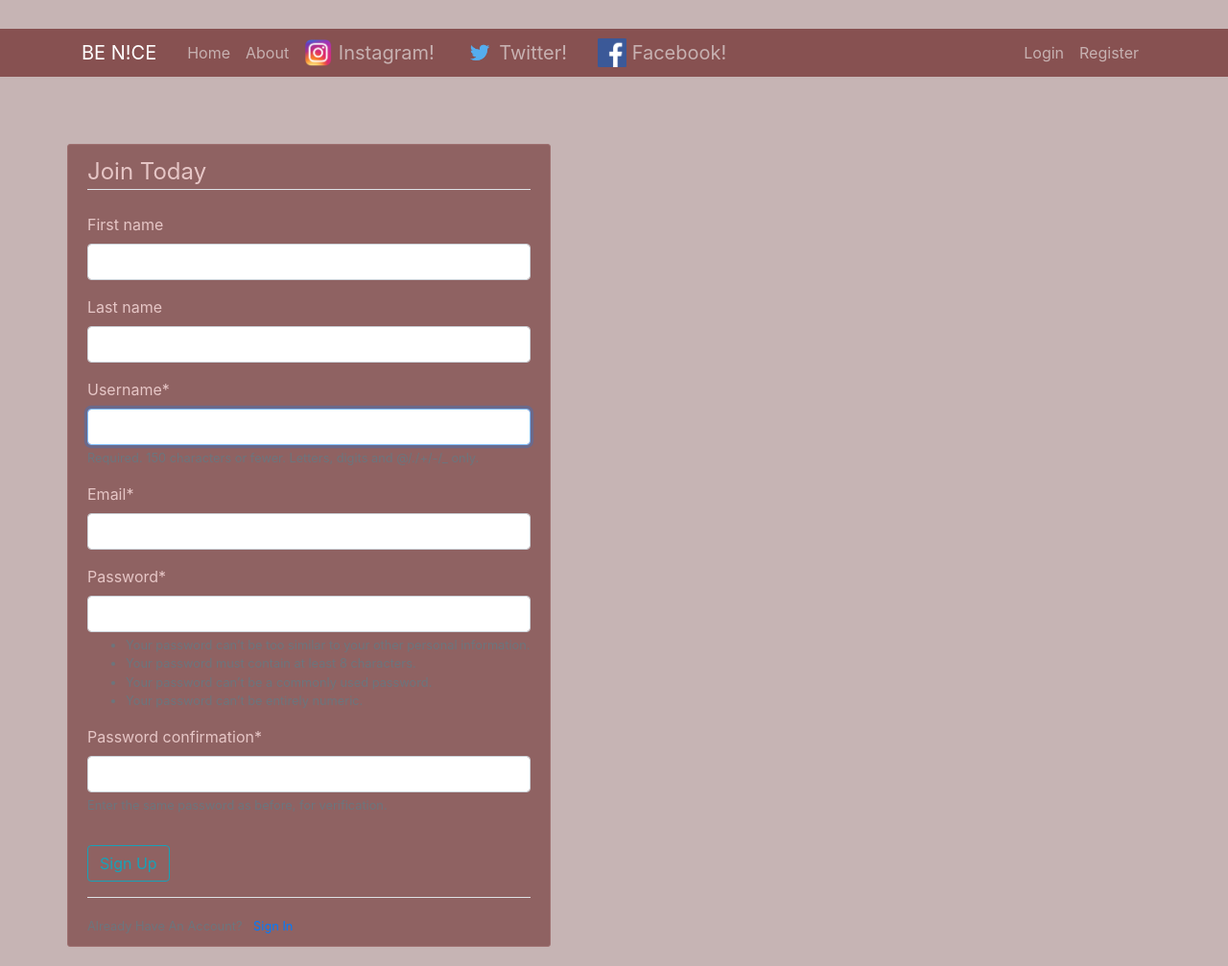
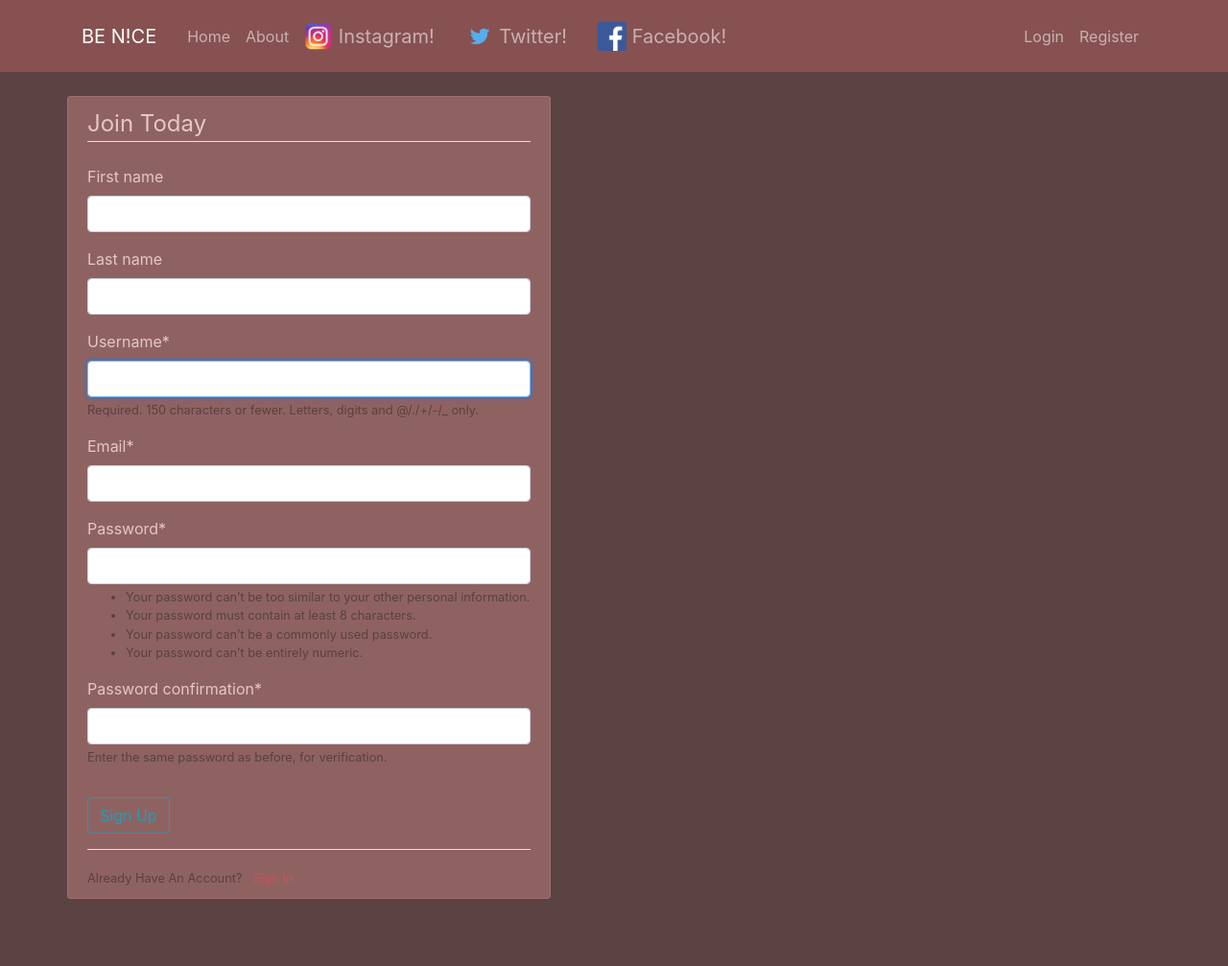
Before and after one commit to AlexMc124/BeNiceSite, a Django app: page /register/ in a window 1280 px wide. Shown: the whole page at 96% size. After the commit the page ends 937 px from the top, so only its background shows below. Run offline with Django 3.2, Linux system fonts and the light colour scheme; some libraries are stand-ins or nearby versions.

Commit message:
Fixed header and form styling

```diff
--- a/be-nice-site/src/mainsite/static/mainsite/css/main.css
+++ b/be-nice-site/src/mainsite/static/mainsite/css/main.css
@@ -1,29 +1,30 @@
 body {
-  background: #c6b4b4;
+  background: #5b4343;
   color: #e6c6c6;
-  margin-top: 5rem;
-  padding-top: 70px;
+  margin-top: 100px;
 }
 
 h1, h2, h3, h4, h5, h6 {
   color: #c85353;
 }
-
 ul {
   margin: 0;
-}
-.form-text {
-  color: #c85353;
 }
 .bg-steel {
   background-color: #875151;
 }
+
+.text-muted {
+  color: rgb(90, 65, 65) !important;
+}
+.ml-2 {
+  color: #c85353;
+}
 nav {
-  width: 100vw;
-  height: 50px;
-  margin-top: 30px;
-  display: flex;
-  flex-flow: row nowrap;
+  height: 75px;
+  position: fixed;
+  top: 0;
+  width: 100%;
 }
 .site-header .navbar-nav .nav-link {
   color: #c7b1b1;
--- a/be-nice-site/src/users/templates/users/register.html
+++ b/be-nice-site/src/users/templates/users/register.html
@@ -1,8 +1,9 @@
 {% extends "mainsite/base.html" %}
 {% load crispy_forms_tags %}
 {% block content %}
+{% load static %}
 <div class="content-section">
-    <form method="POST">
+    <form method="POST" class="register">
         {% csrf_token %}
         <fieldset class="form-group">
             <legend class="border-bottom mb-4">Join Today</legend>
```
Also changed, not shown: 1 other file.
